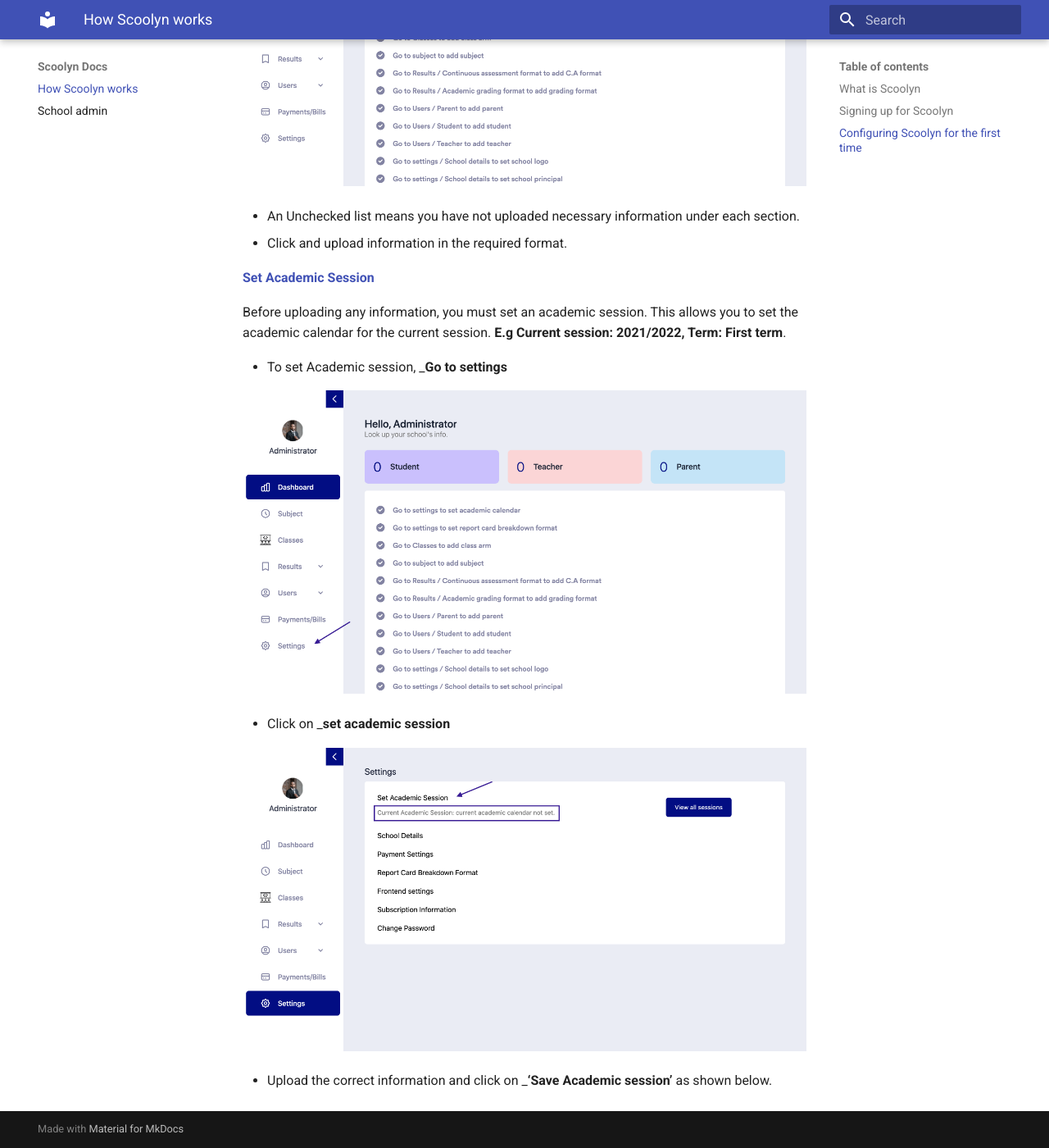
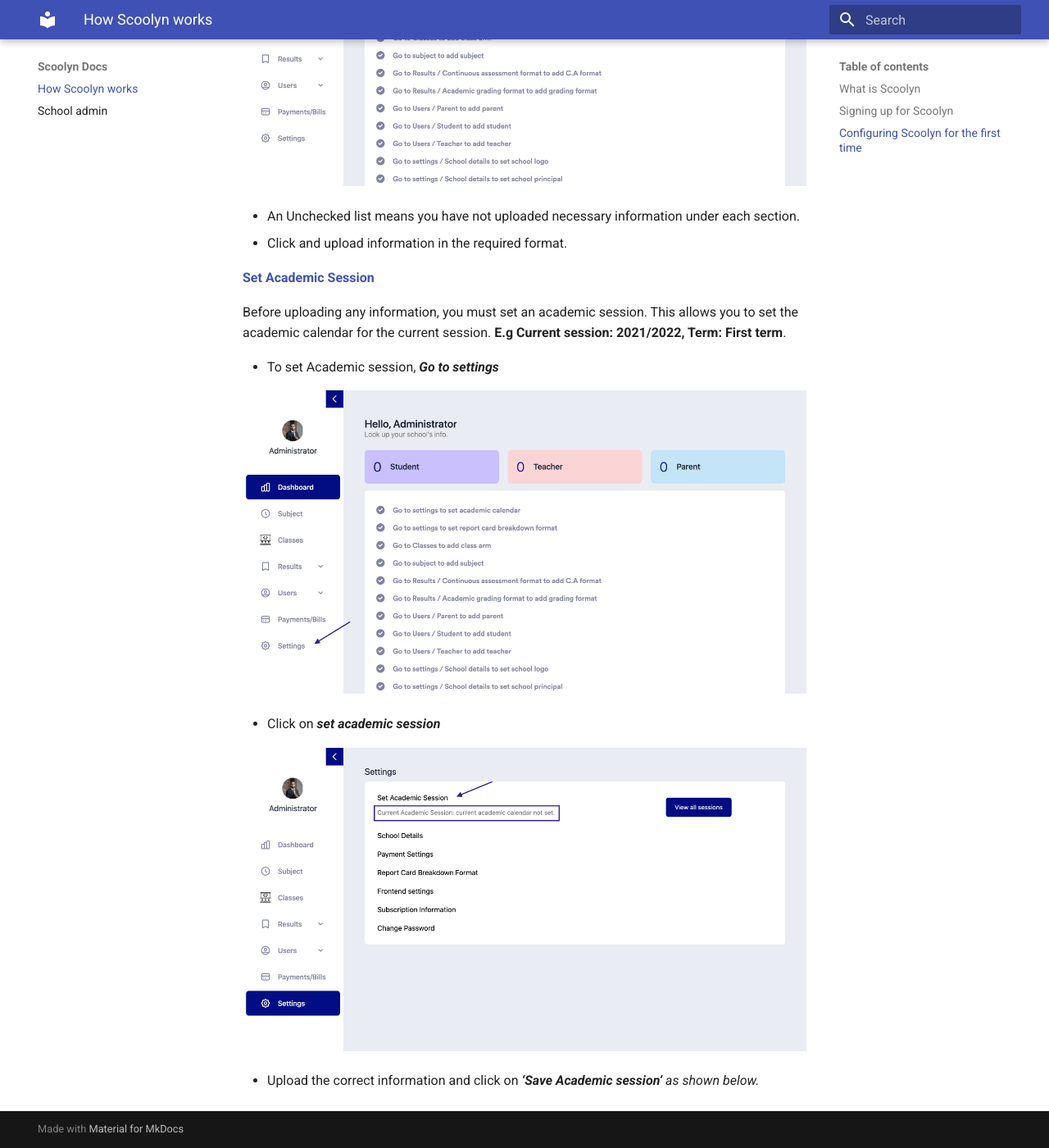
Before and after one commit to digikraaft/docs.scoolyn.com, an MkDocs documentation site: the page built from docs/index.md, in a window 1280 px wide and 1400 px high, scrolled down 1630 px. Shown: the whole window at 82% size. Built offline with MkDocs 1.6.1 and Material for MkDocs 9.7.7, drawn with Linux system fonts in a browser that asks for light colours.

```diff
--- a/docs/index.md
+++ b/docs/index.md
@@ -62,12 +62,13 @@ Before uploading any information, you must set an academic session. This allows
 
 
 
-- To set Academic session, _**Go to settings**
+- To set Academic session, _**Go to settings**_
+
 
 ![Image has an arrow in it](https://github.com/digikraaft/docs.scoolyn.com/blob/emma/Settings.png)
 
-- Click on _**set academic session**
+- Click on _**set academic session**_
 
 ![Image has a dashboard in it](https://github.com/digikraaft/docs.scoolyn.com/blob/emma/Set%20Academic%20Session.png)
 
-- Upload the correct information and click on _**‘Save Academic session’** as shown below.
+- Upload the correct information and click on _**‘Save Academic session’** as shown below._
```
